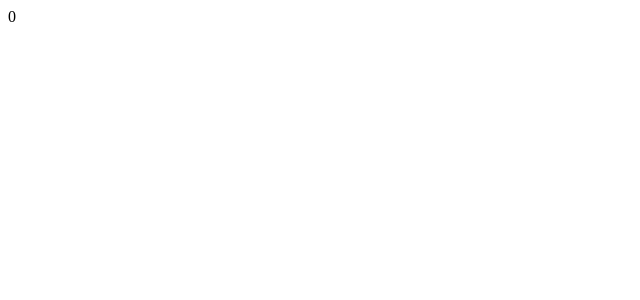
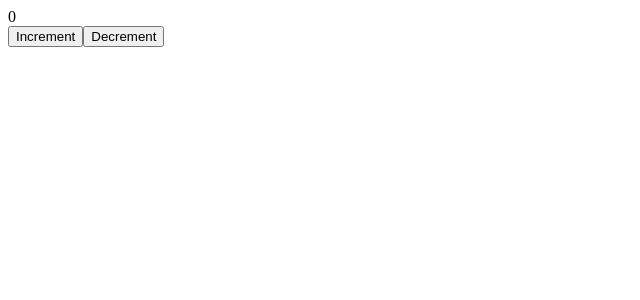
Before and after one commit to ChrisBarroso32/zustand-parte2-git, a React (Vite) app: page / in a window 1280 px wide. Shown: the top 300 px of the page, without its empty margins (0-640 px from the left). Built offline with nearby package versions, Linux system fonts and the light colour scheme.

Commit message:
Implementación de funciones de incremento y decremento en useCounterStore y uso en App.tsx

```diff
--- a/src/App.tsx
+++ b/src/App.tsx
@@ -7,7 +7,17 @@ const App = () => {
 };
 
 const OtherComponent = ({ count }: {count: number}) => {
-    return <div>{count}</div>;
+    const increment = useCounterStore((state) => state.increment);
+    const decrement = useCounterStore((state) => state.decrement);
+    return (
+        <div>
+            {count}
+            <div>
+                <button onClick={increment}>Increment</button>
+                <button onClick={decrement}>Decrement</button>
+            </div>
+        </div>
+    );
 };
 
 export default App;
--- a/src/store.ts
+++ b/src/store.ts
@@ -2,8 +2,12 @@ import { create } from "zustand";
 
 type CounterStore = {
     count: number;
+    increment: () => void;
+    decrement: () => void;
 };
 
 export const useCounterStore = create<CounterStore>((set) => ({
     count: 0,
+    increment: () => {set({count: 1});},
+    decrement: () => {set({count: -1});},
 }));
```
